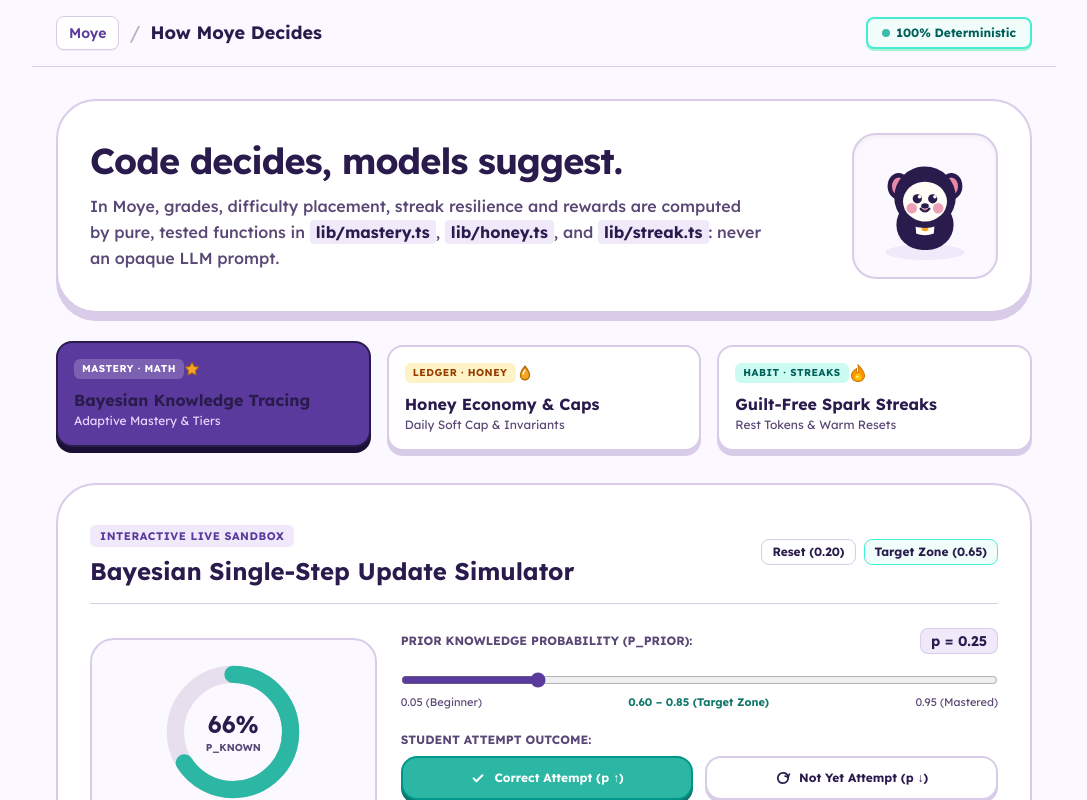
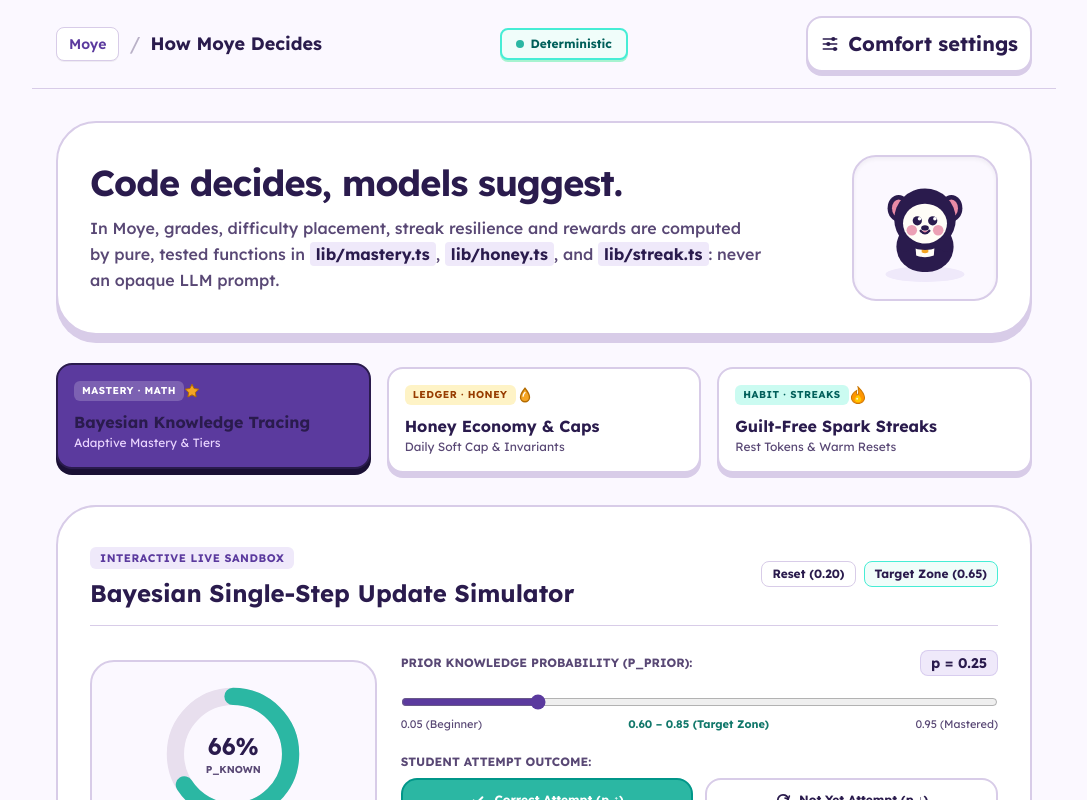
Before and after one commit to ayodejiades/moye, a Next.js app: page /proof in a window 1280 px wide. Shown: the top 800 px of the page, without its empty margins (96-1183 px from the left). Built offline with nearby package versions, Linux system fonts and the light colour scheme.

Commit message:
features.md A3: one Comfort settings control on every screen; Calm Motion verified to persist and stop all motion

```diff
--- a/app/done/page.tsx
+++ b/app/done/page.tsx
@@ -6,6 +6,7 @@
 import { useMoyeStore } from "@/lib/moye-store";
 import { MoyinMascot } from "@/components/moyin-mascot";
 import { HoneyJarIcon, SparkIcon, CheckIcon } from "@/components/ui/svg-icons";
+import { ComfortButton } from "@/components/comfort-button";
 
 function DoneContent() {
   const { state } = useMoyeStore();
@@ -23,6 +24,9 @@
 
   return (
     <div className="min-h-screen flex flex-col items-center justify-center bg-[var(--paper)] text-[var(--plum-900)] px-6 py-12">
+      <div className="w-full max-w-md flex justify-end mb-4">
+        <ComfortButton />
+      </div>
       <div
         data-demo="done-for-today"
         className="max-w-md w-full bg-white rounded-3xl p-8 border-2 border-[var(--border)] shadow-sm text-center space-y-6"
--- a/app/grownups/page.tsx
+++ b/app/grownups/page.tsx
@@ -1,4 +1,6 @@
 "use client";
+
+import { ComfortButton } from "@/components/comfort-button";
 
 import { useState } from "react";
 import Link from "next/link";
@@ -73,6 +75,7 @@
           <span>Class Code:</span>
           <span className="font-mono text-sm text-[var(--plum-700)]">{joinCode}</span>
         </div>
+        <ComfortButton />
       </header>
 
       <main className="flex-1 max-w-5xl mx-auto px-6 py-8 flex flex-col w-full space-y-8">
--- a/app/hive/page.tsx
+++ b/app/hive/page.tsx
@@ -1,4 +1,6 @@
 "use client";
+
+import { ComfortButton } from "@/components/comfort-button";
 
 import { useState } from "react";
 import Link from "next/link";
@@ -138,6 +140,7 @@
           <HoneyDropIcon size={20} />
           <span>{state.honeyBalance} Honey</span>
         </div>
+        <ComfortButton />
       </header>
 
       <main className="flex-1 max-w-4xl mx-auto px-6 py-8 flex flex-col items-center w-full space-y-8">
--- a/app/learn/page.tsx
+++ b/app/learn/page.tsx
@@ -1,4 +1,6 @@
 "use client";
+
+import { ComfortButton } from "@/components/comfort-button";
 
 import Link from "next/link";
 import { useMoyeStore } from "@/lib/moye-store";
@@ -60,6 +62,7 @@
             moye
           </Link>
           <div className="flex items-center gap-3">
+            <ComfortButton />
             {/* Spark Streak */}
             <div className="flex items-center gap-1.5 text-sm font-bold text-[var(--plum-700)] bg-[var(--plum-100)] px-3 py-1 rounded-lg border border-[var(--border)]">
               <SparkIcon size={16} />
--- a/app/proof/page.tsx
+++ b/app/proof/page.tsx
@@ -1,4 +1,6 @@
 "use client";
+
+import { ComfortButton } from "@/components/comfort-button";
 
 import { useState } from "react";
 import Link from "next/link";
@@ -97,9 +99,10 @@
           </span>
         </div>
         <span className="text-xs bg-teal-50 border-2 border-teal-300 text-teal-800 font-mono px-3.5 py-1.5 rounded-lg font-bold shadow-[0_2px_0_#A7F3D0] inline-flex items-center gap-1.5">
-          <span className="w-2 h-2 rounded-sm bg-teal-500 animate-pulse" />
-          <span>100% Deterministic</span>
+          <span className="w-2 h-2 rounded-sm bg-teal-500" />
+          <span>Deterministic</span>
         </span>
+        <ComfortButton />
       </header>
 
       <main className="flex-1 max-w-5xl mx-auto px-6 py-8 flex flex-col w-full space-y-8">
--- a/app/start/page.tsx
+++ b/app/start/page.tsx
@@ -1,4 +1,6 @@
 "use client";
+
+import { ComfortButton } from "@/components/comfort-button";
 
 import { useState } from "react";
 import { useRouter } from "next/navigation";
@@ -82,6 +84,9 @@
 
   return (
     <div className="min-h-screen flex flex-col items-center justify-center bg-[var(--paper)] text-[var(--plum-900)] px-6 py-12">
+      <div className="w-full max-w-lg flex justify-end mb-4">
+        <ComfortButton />
+      </div>
       <div className="w-full max-w-lg bg-white rounded-3xl p-6 sm:p-8 border-2 border-[var(--border)] shadow-sm space-y-6">
 
         {/* Mascot & Heading */}
```
